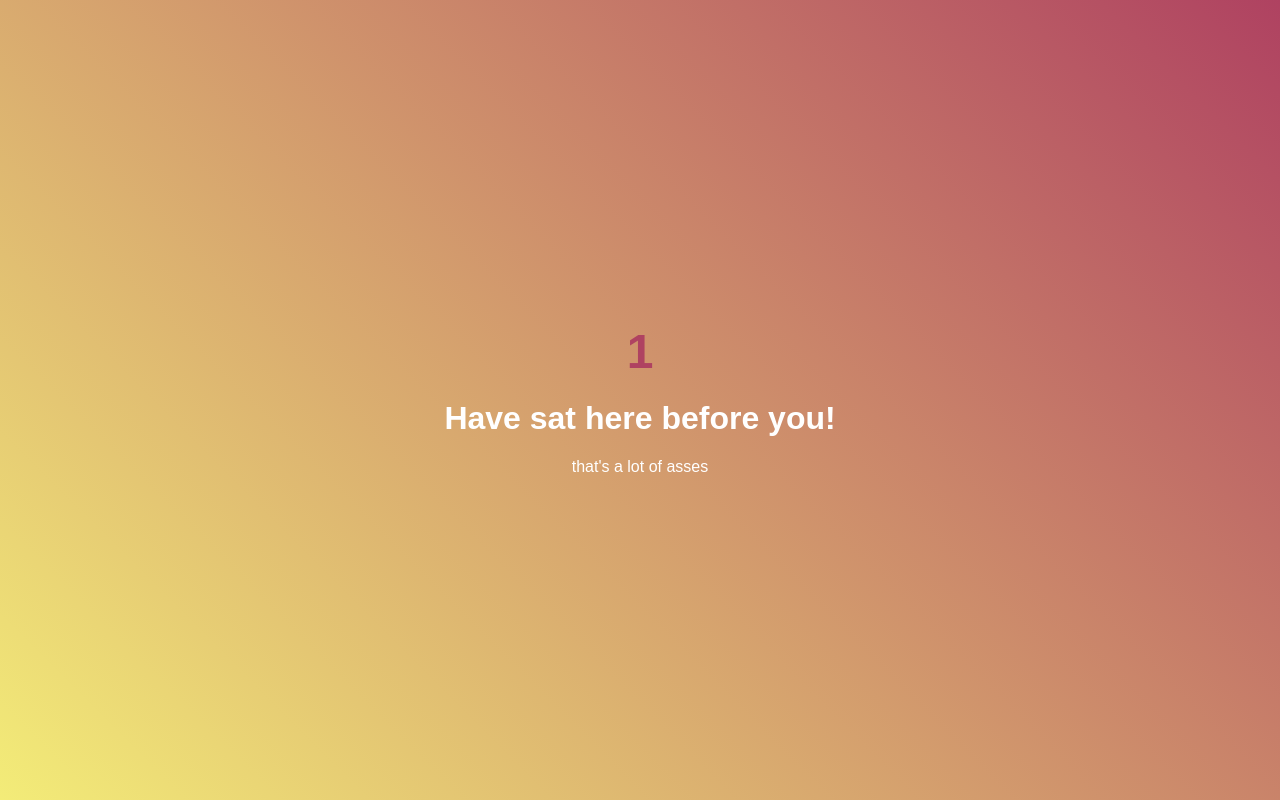
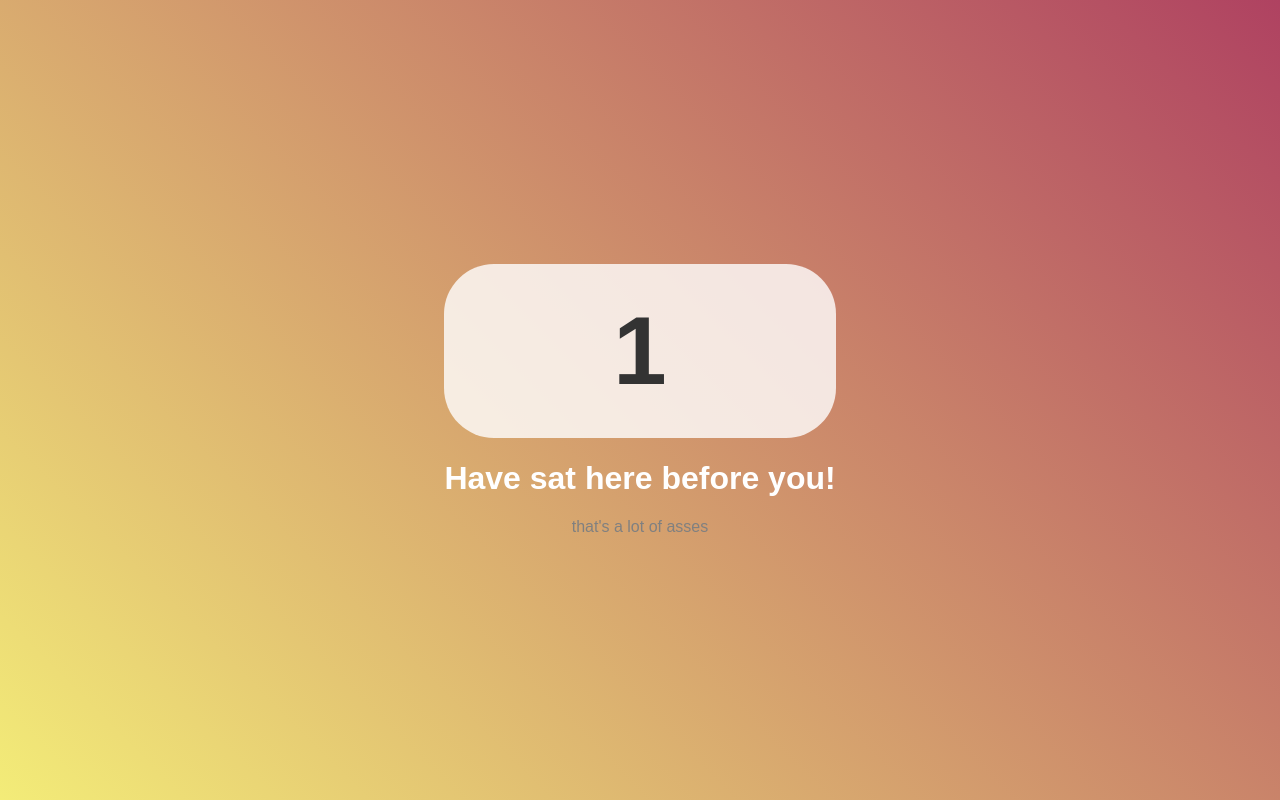
Before and after one commit to Must-be-Ash/visiter, a React (Create React App) app: page / in a window 1280 px wide. Built offline with nearby package versions, Linux system fonts and the light colour scheme.

Commit message:
Update App.css

```diff
--- a/src/App.css
+++ b/src/App.css
@@ -21,12 +21,15 @@ h1 {
 }
 
 p {
-    color: #fff;
+    color: #808080;
 }
 
 .counter {
-  font-size: 3rem;
+  background-color: rgba(255, 255, 255, 0.8);
+  padding: 2rem;
+  border-radius: 50px;
+  font-size: 6rem;
   font-weight: 600;
-  color: #af4261;
+  color: #333;
   margin: 1rem 0;
 }
```
